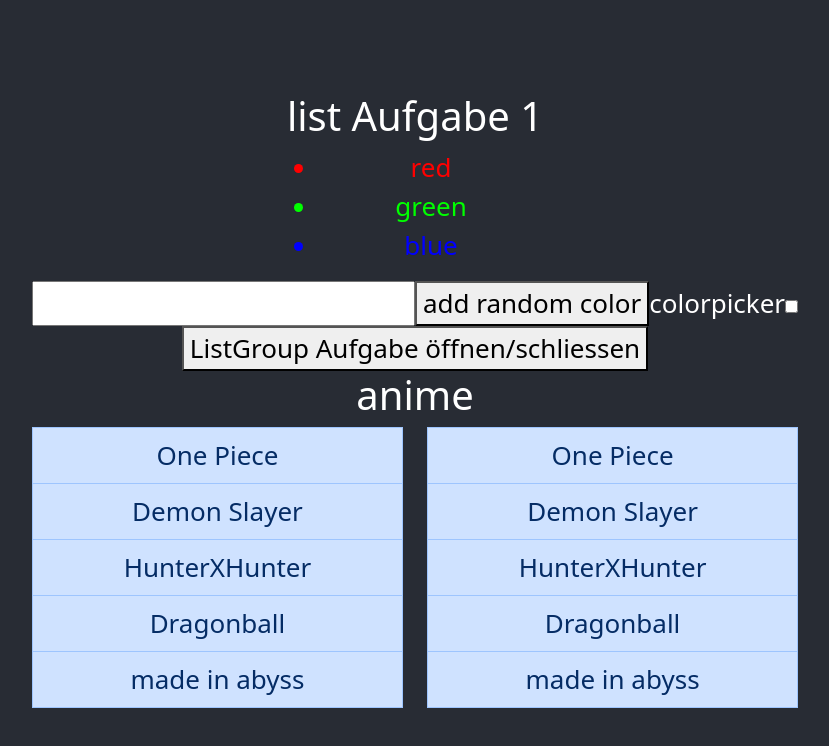
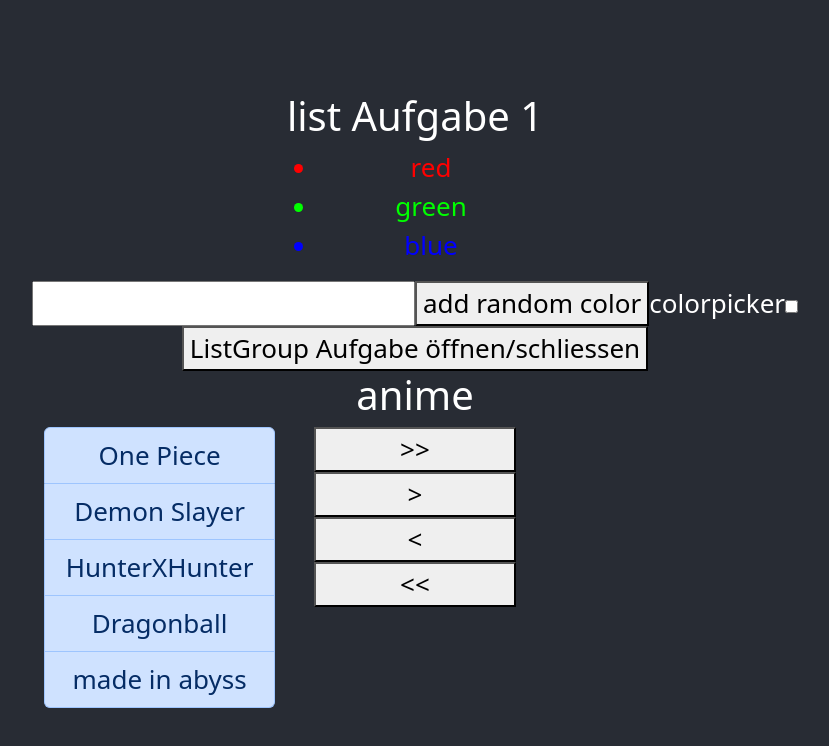
Before and after one commit to phillipSmach95/react-listen, a React (Create React App) app: page / in a window 1280 px wide. Both pictures are taken after a click on the button "ListGroup Aufgabe öffnen/schliessen". Shown: the top 746 px of the page, without its empty margins (225-1054 px from the left). Built offline with nearby package versions, Linux system fonts and the light colour scheme.

Commit message:
moving list not working

```diff
--- a/src/components/ListGroupComponent.jsx
+++ b/src/components/ListGroupComponent.jsx
@@ -1,6 +1,7 @@
-import { Col, ListGroup, ListGroupItem, Row } from "react-bootstrap";
+import { ButtonGroup, Col, Container, ListGroup, Row } from "react-bootstrap";
 import "./ListGroupComponent.css";
 import { useState } from "react";
+import { Button } from "bootstrap";
 
 function ListGroupComponent() {
   const data = [
@@ -11,38 +12,78 @@ function ListGroupComponent() {
     "made in abyss",
   ];
   const [animeList, setAnimeList] = useState(data);
+  const [secondAnimeList, setSecondAnimeList] = useState([]);
+  const [index, setIndex] = useState(0);
+
+  const moveItemToSecondList = () => {
+    setSecondAnimeList([...secondAnimeList, animeList[index]]);
+    setAnimeList(animeList.filter((a) => a !== animeList[index]));
+  };
+  const moveItemToAnimeList = () => {
+    setAnimeList([...animeList, secondAnimeList[index]]);
+    setSecondAnimeList(
+      secondAnimeList.filter((a) => a !== secondAnimeList[index])
+    );
+  };
+  const moveAllToAnimeList = () =>{
+    setAnimeList(...animeList, secondAnimeList)
+    setSecondAnimeList([])
+  }
+  const moveAllToSecondAnimeList = () =>{
+    setSecondAnimeList(...secondAnimeList, animeList)
+    setAnimeList([])
+  }
 
   return (
     <div>
       <h1>anime</h1>
-      <ListGroup>
+
+      <Container>
         <Row>
           <Col>
+            <ListGroup>
               {animeList.map((a, i) => (
                 <ListGroup.Item
                   variant="primary"
                   action
-                onClick={() => {}}
+                  onClick={() => {
+                    setIndex(i);
+                  }}
                   key={i}
                 >
                   {a}
                 </ListGroup.Item>
               ))}
+            </ListGroup>
           </Col>
           <Col>
-            {animeList.map((a, i) => (
+            <ButtonGroup>
+              <Row>
+                <button onClick={()=> moveAllToSecondAnimeList()}>{">>"}</button>
+                <button onClick={() => moveItemToSecondList()}>{">"}</button>
+                <button onClick={()=> moveItemToAnimeList()}>{"<"}</button>
+                <button onClick={()=> moveAllToAnimeList()}>{"<<"}</button>
+              </Row>
+            </ButtonGroup>
+          </Col>
+          <Col>
+            <ListGroup>
+              {secondAnimeList.map((a, i) => (
                 <ListGroup.Item
                   variant="primary"
                   action
-                onClick={() => {}}
+                  onClick={() => {
+                    setIndex(i);
+                  }}
                   key={i}
                 >
                   {a}
                 </ListGroup.Item>
               ))}
+            </ListGroup>
           </Col>
         </Row>
-      </ListGroup>
+      </Container>
     </div>
   );
 }
```
Lines whose indentation alone changed are shown as unchanged.
